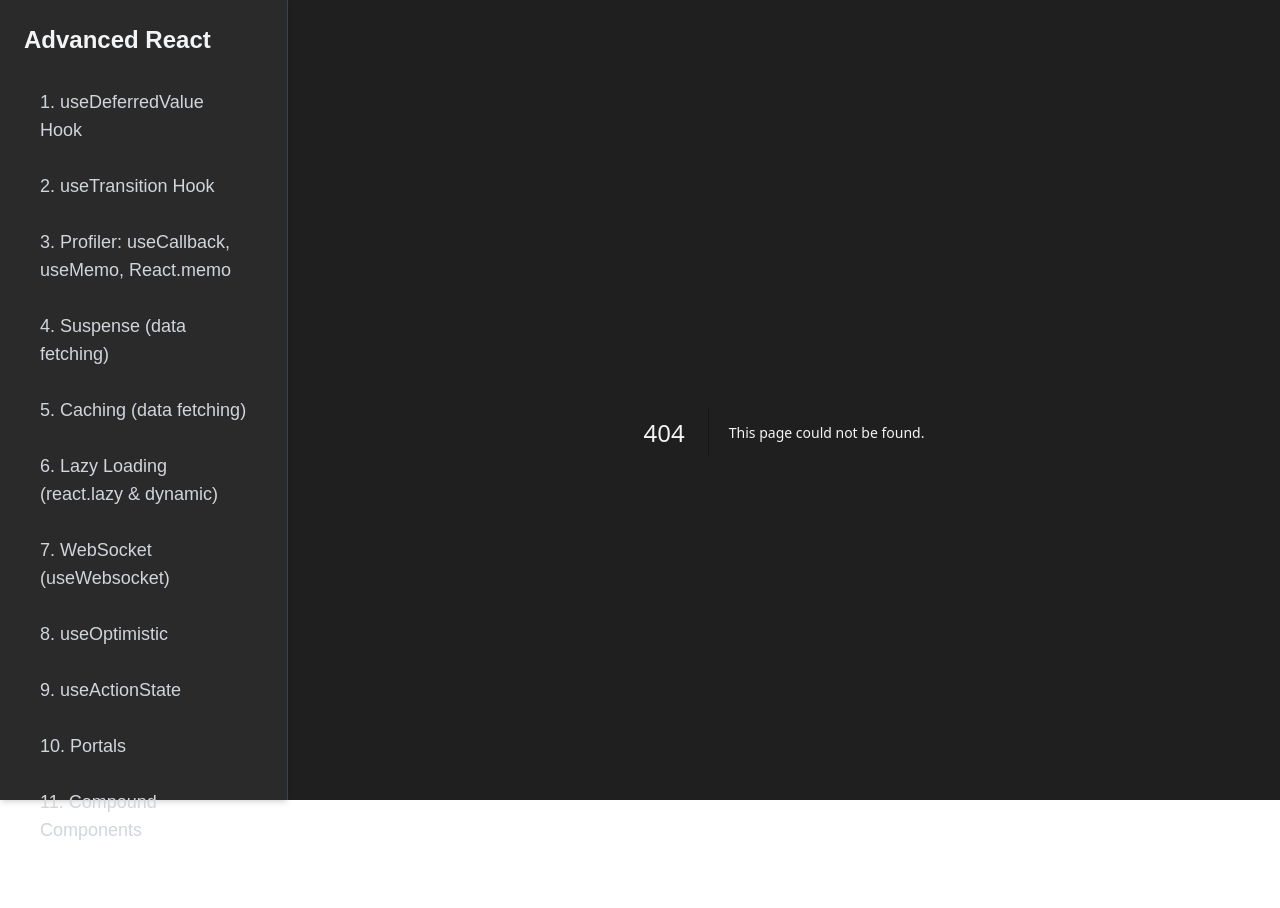
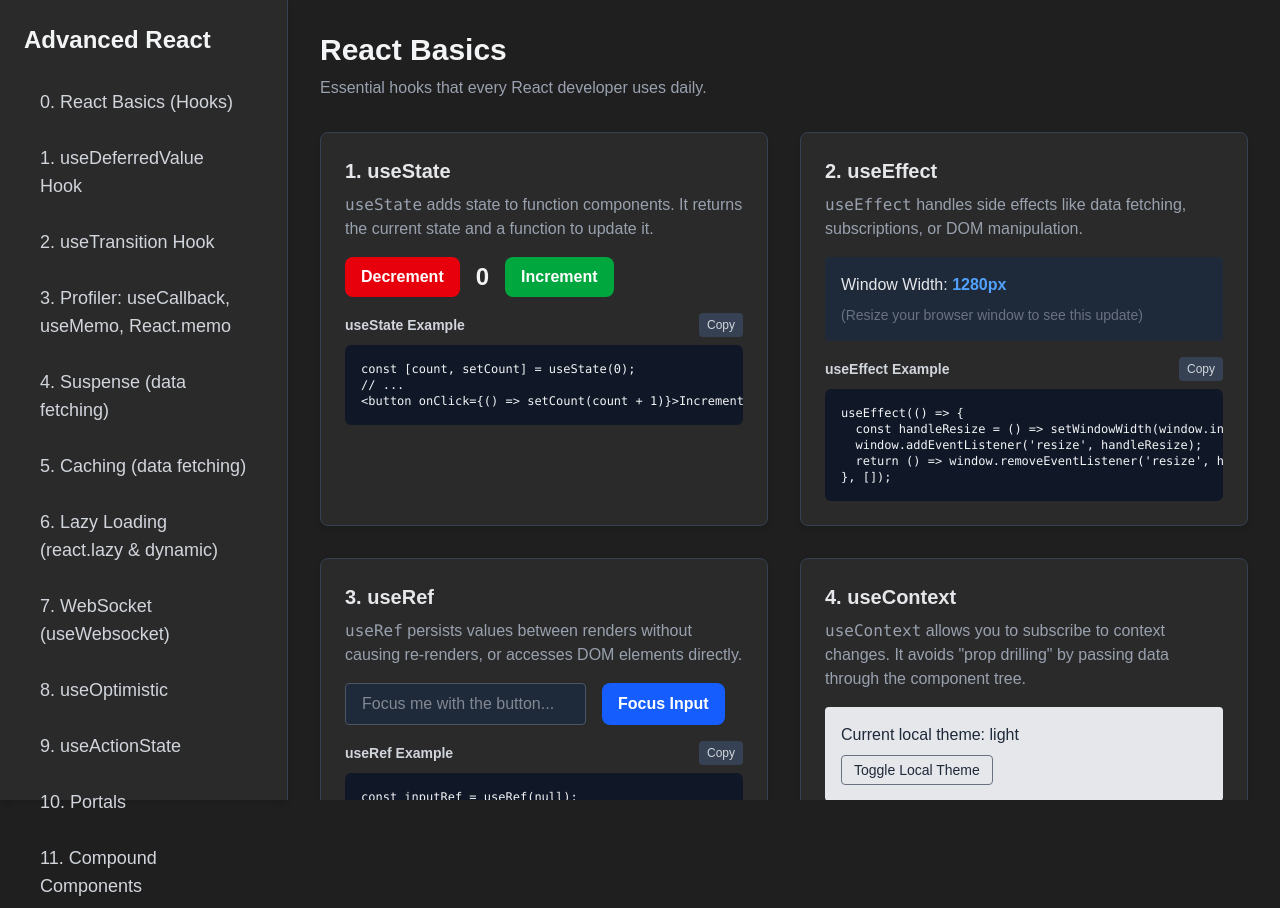
Before and after one commit to JovanJJ/react-advanced, a Next.js app: page /react-basics in a window 1280 px wide. Before the commit this address had no page. Before the commit the page ends 852 px from the top, so only its background shows below. Built offline with nearby package versions, Linux system fonts and the light colour scheme.

Commit message:
Add react basics explanations

```diff
--- /dev/null
+++ b/app/components/react-basics/BasicThemeContext.js
@@ -0,0 +1,25 @@
+"use client";
+import { createContext, useState, useContext } from 'react';
+
+// 1. Create Context
+const BasicThemeContext = createContext(null);
+
+// 2. Create Provider
+export function BasicThemeProvider({ children }) {
+    const [theme, setTheme] = useState('light');
+
+    const toggleTheme = () => {
+        setTheme(prev => prev === 'light' ? 'dark' : 'light');
+    };
+
+    return (
+        <BasicThemeContext.Provider value={{ theme, toggleTheme }}>
+            {children}
+        </BasicThemeContext.Provider>
+    );
+}
+
+// 3. Custom Hook (optional but best practice)
+export function useBasicTheme() {
+    return useContext(BasicThemeContext);
+}
--- a/app/layout.jsx
+++ b/app/layout.jsx
@@ -36,6 +36,11 @@
             </h1>
             <nav>
               <ul className="space-y-3">
+                <li>
+                  <Link href="/react-basics" className="block rounded-lg px-4 py-2 text-lg text-gray-300 transition-colors hover:bg-[#333333] hover:text-white">
+                    0. React Basics (Hooks)
+                  </Link>
+                </li>
                 <li>
                   <Link href="/deferred" className="block rounded-lg px-4 py-2 text-lg text-gray-300 transition-colors hover:bg-[#333333] hover:text-white">
                     1. useDeferredValue Hook
--- a/app/page.jsx
+++ b/app/page.jsx
@@ -6,6 +6,12 @@
       <h1 className="mb-4 text-3xl font-bold text-gray-200">Advanced React Examples</h1>
       <p className="mb-6 text-gray-400">Pick a section from the sidebar to get started:</p>
       <ul className="grid grid-cols-1 gap-4 md:grid-cols-2">
+        <li>
+          <Link href="/react-basics" className="block rounded-lg bg-[#2A2A2A] p-6 shadow hover:shadow-md">
+            <div className="text-lg font-semibold text-gray-200">React Basics</div>
+            <div className="text-sm text-gray-400">Essential hooks: useState, useEffect, useRef, useContext.</div>
+          </Link>
+        </li>
         <li>
           <Link href="/deferred" className="block rounded-lg bg-[#2A2A2A] p-6 shadow hover:shadow-md">
             <div className="text-lg font-semibold text-gray-200">useDeferredValue</div>
@@ -73,7 +79,7 @@
           </Link>
         </li>
       </ul>
-  {null}
+      {null}
     </div>);
 
 }
--- /dev/null
+++ b/app/react-basics/page.jsx
@@ -0,0 +1,187 @@
+"use client";
+
+import { useState, useEffect, useRef } from "react";
+import CodeBlock from "../components/CodeBlock";
+import { BasicThemeProvider, useBasicTheme } from "../components/react-basics/BasicThemeContext";
+
+function UseStateExample() {
+    const [count, setCount] = useState(0);
+
+    return (
+        <div className="rounded-lg border border-gray-700 bg-[#2A2A2A] p-6 shadow-md">
+            <h3 className="mb-2 text-xl font-semibold text-gray-200">1. useState</h3>
+            <p className="mb-4 text-gray-400">
+                <code>useState</code> adds state to function components. It returns the current state and a function to update it.
+            </p>
+
+            <div className="flex items-center gap-4">
+                <button
+                    onClick={() => setCount(count - 1)}
+                    className="rounded-lg bg-red-600 px-4 py-2 font-semibold text-white transition-colors hover:bg-red-500"
+                >
+                    Decrement
+                </button>
+                <span className="text-2xl font-bold text-gray-100">{count}</span>
+                <button
+                    onClick={() => setCount(count + 1)}
+                    className="rounded-lg bg-green-600 px-4 py-2 font-semibold text-white transition-colors hover:bg-green-500"
+                >
+                    Increment
+                </button>
+            </div>
+
+            <CodeBlock
+                title="useState Example"
+                code={`const [count, setCount] = useState(0);
+// ...
+<button onClick={() => setCount(count + 1)}>Increment</button>`}
+            />
+        </div>
+    );
+}
+
+function UseEffectExample() {
+    const [windowWidth, setWindowWidth] = useState(0);
+
+    useEffect(() => {
+        // This runs after render
+        const handleResize = () => setWindowWidth(window.innerWidth);
+
+        // Set initial value
+        handleResize();
+
+        // Add event listener
+        window.addEventListener('resize', handleResize);
+
+        // Cleanup function (runs on unmount or before next effect)
+        return () => window.removeEventListener('resize', handleResize);
+    }, []); // Empty dependency array = run once on mount
+
+    return (
+        <div className="rounded-lg border border-gray-700 bg-[#2A2A2A] p-6 shadow-md">
+            <h3 className="mb-2 text-xl font-semibold text-gray-200">2. useEffect</h3>
+            <p className="mb-4 text-gray-400">
+                <code>useEffect</code> handles side effects like data fetching, subscriptions, or DOM manipulation.
+            </p>
+
+            <div className="rounded bg-gray-800 p-4 text-gray-200">
+                Window Width: <span className="font-bold text-blue-400">{windowWidth}px</span>
+                <p className="mt-2 text-sm text-gray-500">(Resize your browser window to see this update)</p>
+            </div>
+
+            <CodeBlock
+                title="useEffect Example"
+                code={`useEffect(() => {
+  const handleResize = () => setWindowWidth(window.innerWidth);
+  window.addEventListener('resize', handleResize);
+  return () => window.removeEventListener('resize', handleResize);
+}, []);`}
+            />
+        </div>
+    );
+}
+
+function UseRefExample() {
+    const inputRef = useRef(null);
+
+    const focusInput = () => {
+        // Access the DOM node directly
+        inputRef.current?.focus();
+    };
+
+    return (
+        <div className="rounded-lg border border-gray-700 bg-[#2A2A2A] p-6 shadow-md">
+            <h3 className="mb-2 text-xl font-semibold text-gray-200">3. useRef</h3>
+            <p className="mb-4 text-gray-400">
+                <code>useRef</code> persists values between renders without causing re-renders, or accesses DOM elements directly.
+            </p>
+
+            <div className="flex flex-col gap-4 sm:flex-row">
+                <input
+                    ref={inputRef}
+                    type="text"
+                    placeholder="Focus me with the button..."
+                    className="rounded border border-gray-600 bg-gray-800 px-4 py-2 text-gray-200 focus:border-blue-500 focus:outline-none"
+                />
+                <button
+                    onClick={focusInput}
+                    className="rounded-lg bg-blue-600 px-4 py-2 font-semibold text-white transition-colors hover:bg-blue-500"
+                >
+                    Focus Input
+                </button>
+            </div>
+
+            <CodeBlock
+                title="useRef Example"
+                code={`const inputRef = useRef(null);
+// ...
+<input ref={inputRef} />
+<button onClick={() => inputRef.current.focus()}>Focus</button>`}
+            />
+        </div>
+    );
+}
+
+function ThemeToggleComponent() {
+    const { theme, toggleTheme } = useBasicTheme();
+
+    return (
+        <div
+            className={`mt-4 rounded p-4 transition-colors ${theme === 'light' ? 'bg-gray-200 text-gray-800' : 'bg-gray-800 text-gray-100'
+                }`}
+        >
+            <p className="mb-2 font-medium">Current local theme: {theme}</p>
+            <button
+                onClick={toggleTheme}
+                className="rounded border border-gray-500 px-3 py-1 text-sm hover:bg-opacity-80"
+            >
+                Toggle Local Theme
+            </button>
+        </div>
+    );
+}
+
+function UseContextExample() {
+    return (
+        <div className="rounded-lg border border-gray-700 bg-[#2A2A2A] p-6 shadow-md">
+            <h3 className="mb-2 text-xl font-semibold text-gray-200">4. useContext</h3>
+            <p className="mb-4 text-gray-400">
+                <code>useContext</code> allows you to subscribe to context changes. It avoids "prop drilling" by passing data through the component tree.
+            </p>
+
+            {/* Provider wraps the part of the tree that needs access */}
+            <BasicThemeProvider>
+                <ThemeToggleComponent />
+            </BasicThemeProvider>
+
+            <CodeBlock
+                title="useContext Example"
+                code={`// 1. Create Context
+const ThemeContext = createContext(null);
+
+// 2. Consume Context
+const { theme } = useContext(ThemeContext);`}
+            />
+        </div>
+    );
+}
+
+export default function ReactBasicsPage() {
+    return (
+        <div className="space-y-8">
+            <div>
+                <h1 className="mb-2 text-3xl font-bold text-gray-100">React Basics</h1>
+                <p className="text-gray-400">
+                    Essential hooks that every React developer uses daily.
+                </p>
+            </div>
+
+            <div className="grid grid-cols-1 gap-8 lg:grid-cols-2">
+                <UseStateExample />
+                <UseEffectExample />
+                <UseRefExample />
+                <UseContextExample />
+            </div>
+        </div>
+    );
+}
```
